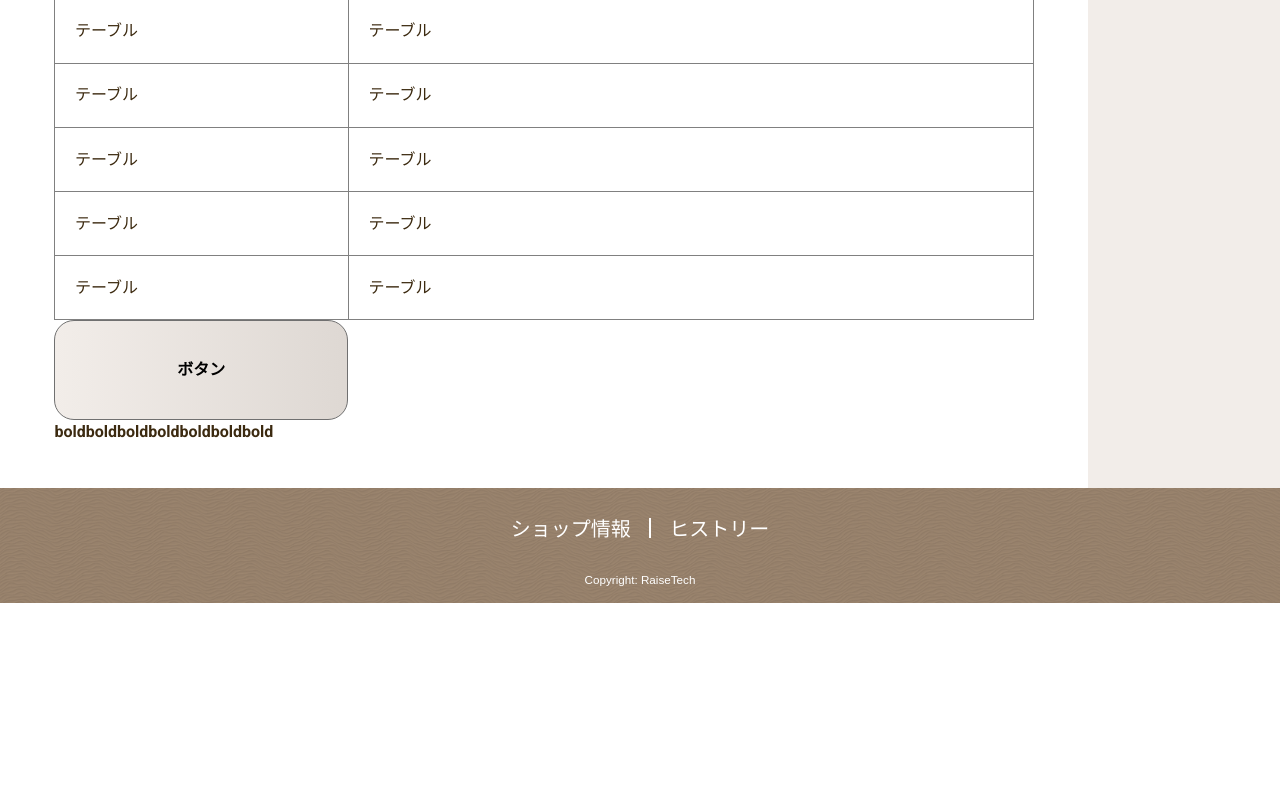
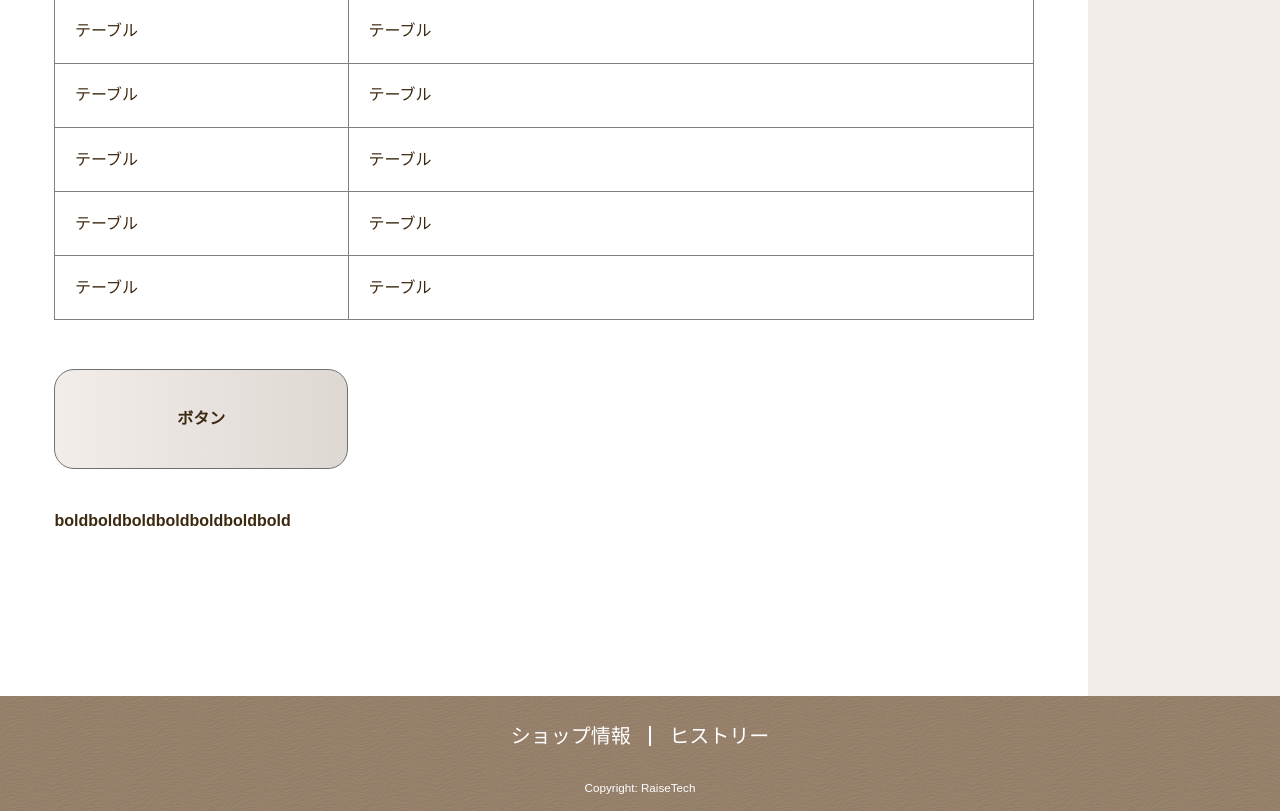
Before and after one commit to saki00105/saishuu-wp, a PHP site: page /single.html in a window 1280 px wide. Shown: the part 4631-5442 px from the top of the page. Before the commit the page ends 5234 px from the top, so only its background shows below. Run offline with PHP 8.4, Linux system fonts and the light colour scheme; some web fonts are replaced.

Commit message:
cp-single

```diff
--- a/archive.html
+++ b/archive.html
@@ -131,7 +131,7 @@
                 <h1 class="p-visual--archive-title c-text--h1 c-color--white c-fw-700">Menu:</h1>
             </div>
 
-            <section class="l-inner">
+            <section class="l-inner--archive">
                 <div>
                     <h2 class="c-text--h2">小見出しが入ります</h2>
                     <p class="p-archive__text c-text--p">テキストが入ります。テキストが入ります。テキストが入ります。テキストが入ります。テキストが入ります。テキストが入ります。テキストが入ります。テキストが入ります。テキストが入ります。テキストが入ります。テキストが入ります。テキストが入ります。テキストが入ります。テキストが入ります。テキストが入ります。テキストが入ります。テキストが入ります。テキストが入ります。テキストが入ります。テキストが入ります。テキストが入ります。テキストが入ります。テキストが入ります。テキストが入ります。</p>
--- a/css/app.css
+++ b/css/app.css
@@ -219,18 +219,33 @@ ul, ol, li {
 }
 
 @media screen and (max-width: 768px) {
-  .l-inner {
+  .l-inner--archive {
     margin: 10% 5%;
   }
 }
 @media screen and (min-width: 769px) and (max-width: 1024px) {
-  .l-inner {
+  .l-inner--archive {
     margin: 4% 5%;
   }
 }
 @media screen and (min-width: 1024px) {
-  .l-inner {
+  .l-inner--archive {
     margin: 4% 5%;
+  }
+}
+@media screen and (max-width: 768px) {
+  .l-inner--single_page {
+    margin: 10% 5% 20%;
+  }
+}
+@media screen and (min-width: 769px) and (max-width: 1024px) {
+  .l-inner--single_page {
+    margin: 4% 5% 17%;
+  }
+}
+@media screen and (min-width: 1024px) {
+  .l-inner--single_page {
+    margin: 4% 5% 15%;
   }
 }
 
@@ -1337,14 +1352,55 @@ ul, ol, li {
 }
 
 .p-single__button {
-  display: inline-block;
-  width: 30%;
-  height: 10rem;
-}
-.p-single__button .c-button--form {
-  width: 100%;
-  height: 10rem;
+  color: #3C2A10;
   border-radius: 2rem;
+}
+@media screen and (max-width: 768px) {
+  .p-single__button {
+    margin-top: 18%;
+    width: 100%;
+    height: 8rem;
+  }
+}
+@media screen and (min-width: 769px) and (max-width: 1024px) {
+  .p-single__button {
+    margin-top: 7%;
+    width: 60%;
+    height: 10rem;
+  }
+}
+@media screen and (min-width: 1024px) {
+  .p-single__button {
+    margin-top: 5%;
+    width: 30%;
+    height: 10rem;
+  }
+}
+.p-single__button button {
+  all: unset;
+  display: flex;
+  margin: 0 auto;
+  height: 100%;
+  align-items: center;
+}
+.p-single__button button:hover {
+  cursor: pointer;
+}
+
+@media screen and (max-width: 768px) {
+  .p-single__bold {
+    margin-top: 8%;
+  }
+}
+@media screen and (min-width: 769px) and (max-width: 1024px) {
+  .p-single__bold {
+    margin-top: 7%;
+  }
+}
+@media screen and (min-width: 1024px) {
+  .p-single__bold {
+    margin-top: 4%;
+  }
 }
 
 .p-visual--main {
--- a/sass/layout/_l-inner.scss
+++ b/sass/layout/_l-inner.scss
@@ -1,6 +1,7 @@
 @use "../foundation/mixin" as m;
 
 .l-inner{
+    &--archive{
         @include m.sp{
             margin: 10% 5%;
         }
@@ -11,3 +12,16 @@
             margin: 4% 5%;
         }
     }
+    &--single_page{
+        @include m.sp{
+            margin: 10% 5% 20%;
+        }
+        @include m.tab{
+            margin: 4% 5% 17%;
+        }
+        @include m.pc{
+            margin: 4% 5% 15%;
+        }
+    }
+
+}
--- a/sass/object/project/_p-single.scss
+++ b/sass/object/project/_p-single.scss
@@ -137,14 +137,46 @@
     }
 }
 
+.p-single__button{
+    // display: inline-block;
+    color: var.$text-color;
+    border-radius: 2rem;
+    @include m.sp{
+        margin-top: 18%;
+        width: 100%;
+        height: 8rem;
+    }
+    @include m.tab{
+        margin-top: 7%;
+        width: 60%;
+        height: 10rem;
+    }
+    @include m.pc{
+        margin-top: 5%;
+        width: 30%;
+        height: 10rem;
+    }
 
-.p-single__button{
-    display: inline-block;
-    width: 30%;
-    height: 10rem;
-    .c-button--form{
-        width: 100%;
-        height: 10rem;
-        border-radius: 2rem;
+    button{
+        all: unset;
+        display: flex;
+        margin: 0 auto;
+        height: 100%;
+        align-items: center;
+        &:hover{
+            cursor: pointer;
+        }
     }
 }
+
+.p-single__bold{
+    @include m.sp{
+        margin-top: 8%;
+    }
+    @include m.tab{
+        margin-top: 7%;
+    }
+    @include m.pc{
+        margin-top: 4%;
+    }
+}
--- a/search.html
+++ b/search.html
@@ -131,7 +131,7 @@
                 <h1 class="p-visual--archive-title c-text--h1 c-color--white c-fw-700">Seach:</h1>
             </div>
 
-            <section class="l-inner">
+            <section class="l-inner--archive">
                 <div>
                     <h2 class="c-text--h2">小見出しが入ります</h2>
                     <p class="p-archive__text c-text--p">テキストが入ります。テキストが入ります。テキストが入ります。テキストが入ります。テキストが入ります。テキストが入ります。テキストが入ります。テキストが入ります。テキストが入ります。テキストが入ります。テキストが入ります。テキストが入ります。テキストが入ります。テキストが入ります。テキストが入ります。テキストが入ります。テキストが入ります。テキストが入ります。テキストが入ります。テキストが入ります。テキストが入ります。テキストが入ります。テキストが入ります。テキストが入ります。</p>
--- a/single.html
+++ b/single.html
@@ -128,7 +128,7 @@
                 <h1 class="p-visual--single-title c-text--h1 c-color--white c-fw-700">h1 チーズバーガー</h1>
             </div>
 
-            <section class="l-inner">
+            <section class="l-inner--single_page">
                 <div class="p-single__text">
                     <h2 class="c-text--h2">見出しh2</h2>
                     <p class="c-text--p">Pタグテキスト。Pタグテキスト。Pタグテキスト。Pタグテキスト。Pタグテキスト。Pタグテキスト。Pタグテキスト。Pタグテキスト。Pタグテキスト。Pタグテキスト。Pタグテキスト。Pタグテキスト。Pタグテキスト。Pタグテキスト。Pタグテキスト。Pタグテキスト。Pタグテキスト。Pタグテキスト。Pタグテキスト。Pタグテキスト。Pタグテキスト。Pタグテキスト。Pタグテキスト。Pタグテキスト。</p>
@@ -240,14 +240,12 @@
                 </table>
 
 
-                <div>
-                    <a href="/" class="p-single__button">
-                        <button class="c-button--form c-fw-700 c-text--p">ボタン</button>
-                    </a>
-                </div>
+                <a href="/" class="p-single__button c-button--form c-fw-700 c-text--p">
+                    <button class="">ボタン</button>
+                </a>
 
-                <div>
-                    <p class="c-text--p">boldboldboldboldboldboldbold</p>
+                <div class="p-single__bold">
+                    <p class="c-ff-M c-fw-700 c-text--p">boldboldboldboldboldboldbold</p>
                 </div>
 
             </section>
```
Also changed, not shown: 1 other file. Lines whose indentation alone changed are shown as unchanged.
